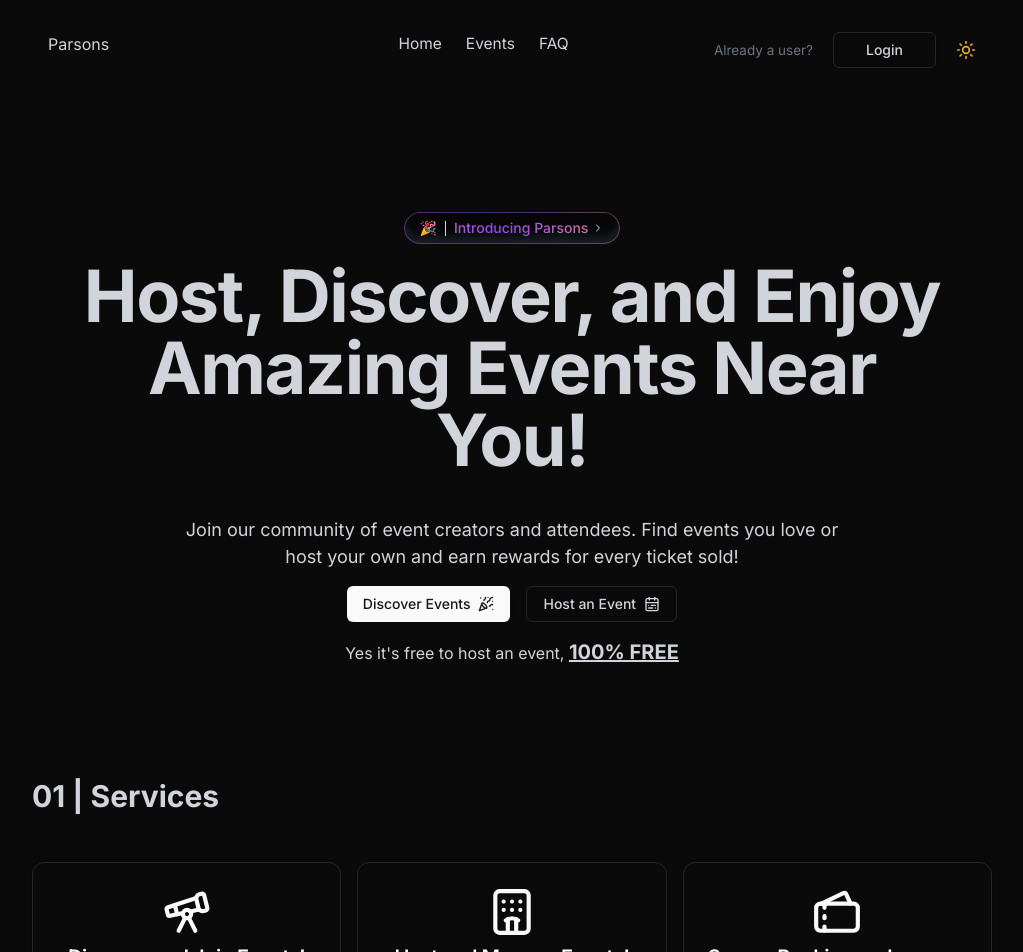
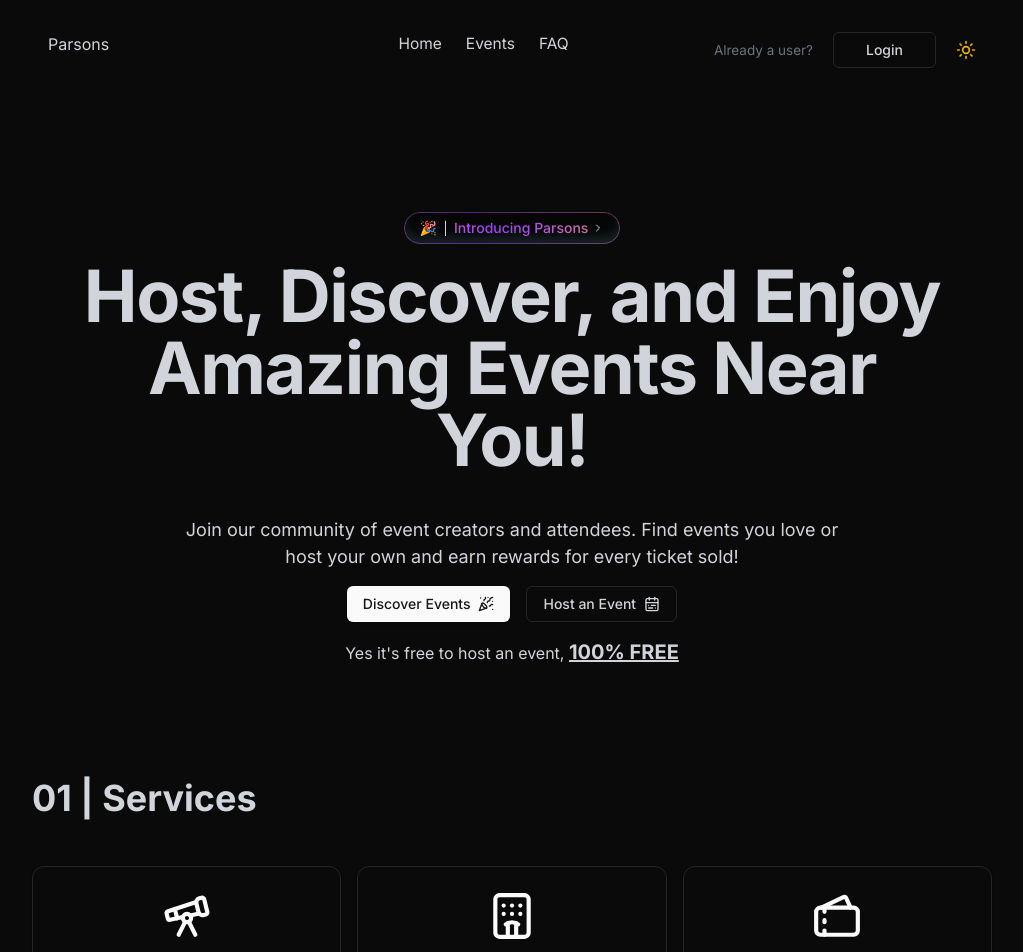
Before and after one commit to joshuagemvicente/event, a React (Vite) app: page / in a window 1280 px wide. Shown: the top 952 px of the page, without its empty margins (128-1151 px from the left). Built offline with nearby package versions, Linux system fonts and the light colour scheme.

Commit message:
added some final touches on services section

```diff
--- a/src/components/global/services.tsx
+++ b/src/components/global/services.tsx
@@ -37,10 +37,10 @@ const servicesArray: Services[] = [
 
 export default function Services() {
   return (
-    <section className="w-full  px-12 lg:px-28">
+    <section className="w-full px-12 lg:px-28">
       <div className="flex flex-col">
         <div className="text-left">
-          <h3 className="text-2xl lg:text-3xl font-bold">01 | Services</h3>
+          <h3 className="text-2xl lg:text-4xl font-bold">01 | Services</h3>
         </div>
         <div className="py-12 w-full h-full grid grid-cols-1 lg:grid-cols-3 gap-4">
           {servicesArray.map((service, index) => (
```
